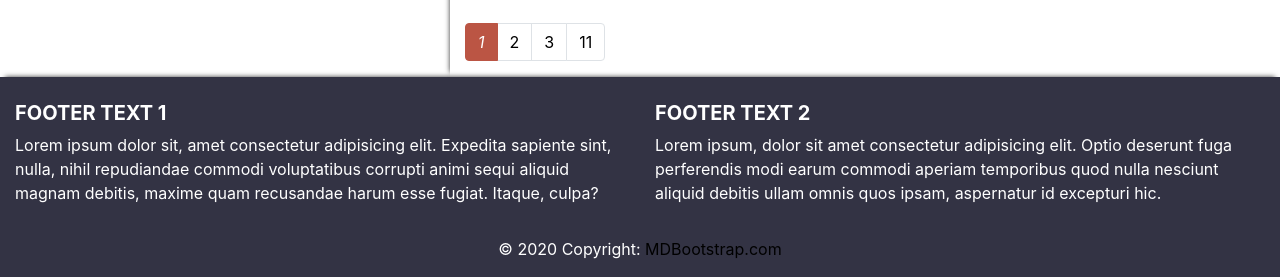
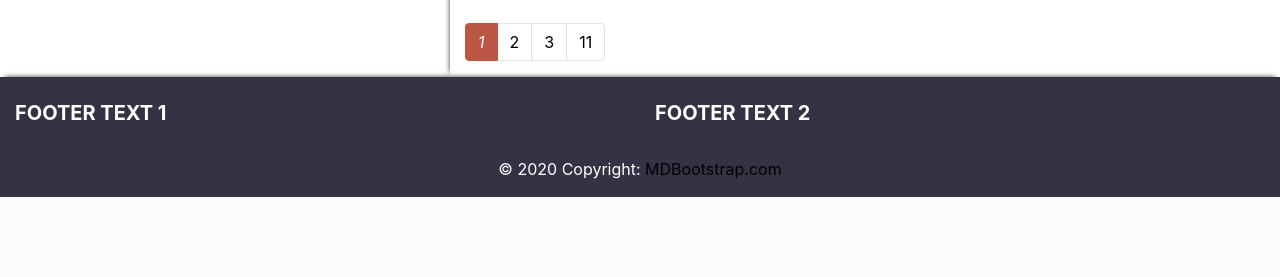
Before and after one commit to XcenaX/Snews, a Django app: page / in a window 1280 px wide. Shown: the part 1987-2264 px from the top of the page. After the commit the page ends 2184 px from the top, so only its background shows below. Run offline with Django 3.2, Linux system fonts and the light colour scheme; data comes from the database, SQL or seed files in the repository; some libraries are stand-ins or nearby versions.

```diff
--- a/polls/templates/base.html
+++ b/polls/templates/base.html
@@ -43,10 +43,7 @@
                             <div class="col-md-6 mt-md-0 mt-3">
 
                                 <h5 class="text-uppercase font-weight-bold">Footer text 1</h5>
-                                <p>Lorem ipsum dolor sit, amet consectetur adipisicing elit. Expedita sapiente sint, nulla, nihil
-                                    repudiandae commodi voluptatibus corrupti animi sequi aliquid magnam debitis, maxime quam
-                                    recusandae
-                                    harum esse fugiat. Itaque, culpa?</p>
+                                <p></p>
 
                             </div>
 
@@ -55,11 +52,7 @@
                             <div class="col-md-6 mb-md-0 mb-3">
 
                                 <h5 class="text-uppercase font-weight-bold">Footer text 2</h5>
-                                <p>Lorem ipsum, dolor sit amet consectetur adipisicing elit. Optio deserunt fuga perferendis modi
-                                    earum
-                                    commodi aperiam temporibus quod nulla nesciunt aliquid debitis ullam omnis quos ipsam,
-                                    aspernatur id
-                                    excepturi hic.</p>
+                                <p></p>
 
                             </div>
                         </div>
```
